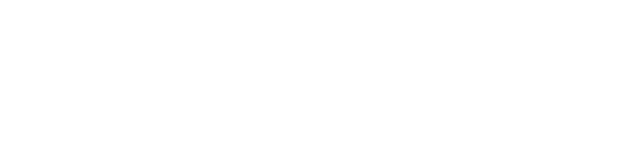
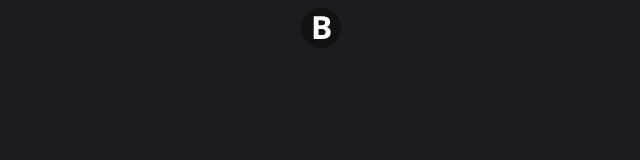
Before and after one commit to TrailblazerPlaya/comeback, a plain HTML site: page index.html in a window 1280 px wide. Shown: the whole page, without its empty margins (319-959 px from the left). Drawn offline with Linux system fonts and the light colour scheme.

Commit message:
addSet
настроил npm, добавил файл для js и лого

```diff
--- /dev/null
+++ b/app.js
@@ -0,0 +1,3 @@
+"use strict"
+
+console.log("hello world");
--- a/index.html
+++ b/index.html
@@ -4,8 +4,9 @@
     <meta charset="UTF-8">
     <meta name="viewport" content="width=device-width, initial-scale=1.0">
     <title>Document</title>
+    <script src="/app.js"></script>
 </head>
-<body>
-
+<body style="background-color: #1c1b21; text-align: center;">
+    <img src="/logo.svg" alt="">
 </body>
 </html>
```
Also changed, not shown: logo.svg (added), 1 other file.
